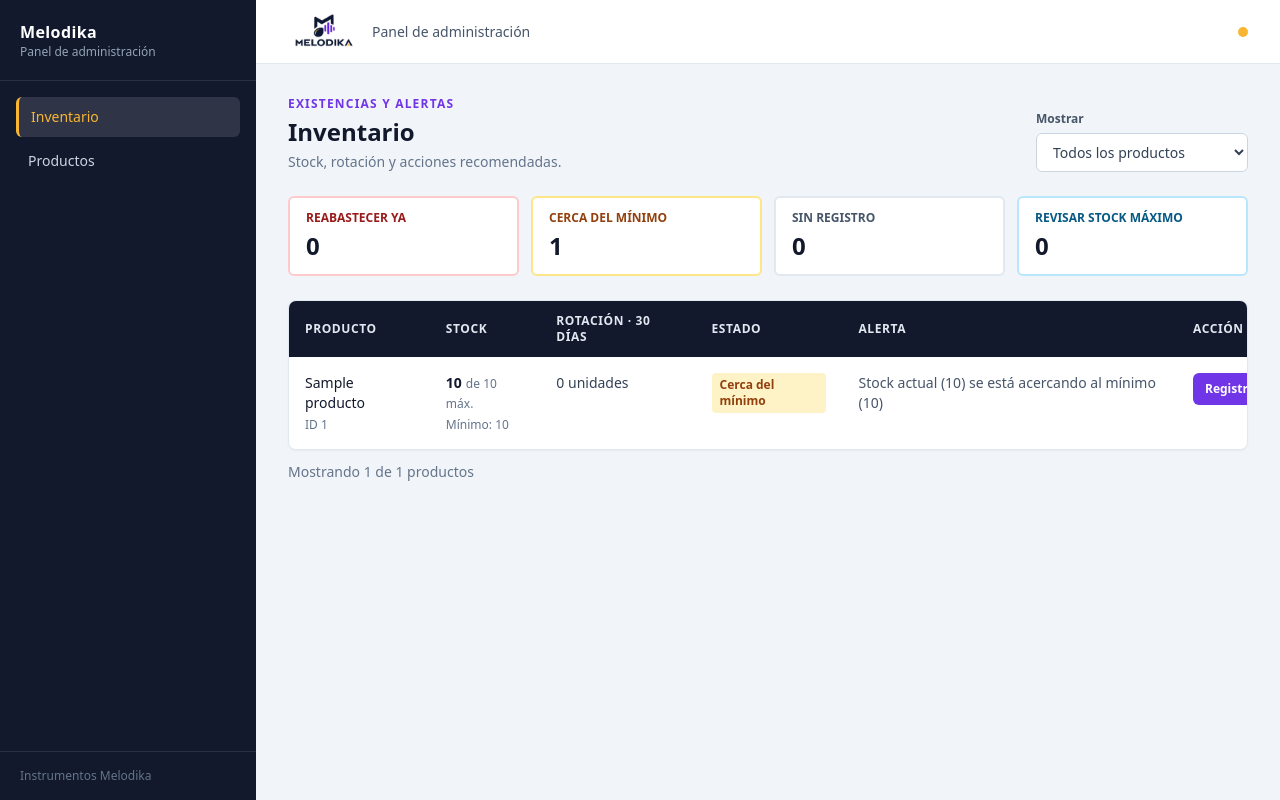
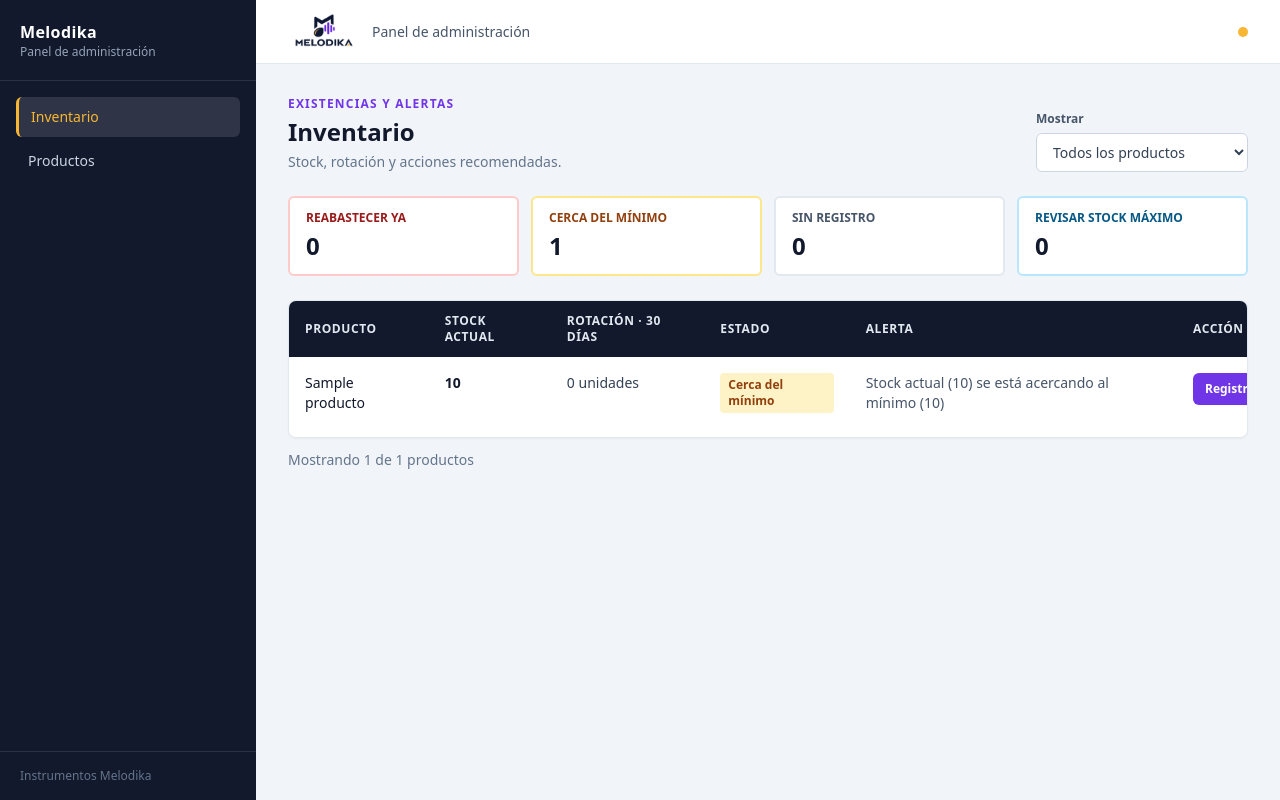
Before and after one commit to LuisAlfred1/sistema-recomendaciones-melodika, a Flask app: page /admin/inventario in a window 1280 px wide. Run offline with Flask 3, Linux system fonts and the light colour scheme; tables that the repository leaves empty hold one stand-in row (values such as "Sample post"); some libraries are stand-ins or nearby versions.

Commit message:
Cambios de UI en inventario

```diff
--- a/static/js/dashboard.js
+++ b/static/js/dashboard.js
@@ -112,16 +112,14 @@ function renderizarInventario() {
             .map((alerta) => `<li>${escaparHTML(alerta.mensaje)}</li>`)
             .join("")}</ul>`
         : `<span class="text-sm text-slate-500">Sin acciones pendientes.</span>`;
-      const stock = producto.inventario
-        ? `<strong class="text-brand-dark">${producto.stock_actual}</strong><span class="ml-1 text-xs text-slate-500">de ${producto.stock_maximo} máx.</span><p class="mt-1 text-xs text-slate-500">Mínimo: ${producto.stock_minimo}</p>`
-        : `<span class="text-sm font-medium text-slate-500">Sin registro</span><p class="mt-1 text-xs text-slate-500">Mínimo: ${producto.stock_minimo} · Máximo: ${producto.stock_maximo}</p>`;
+      const stock = producto.inventario ? `<strong class="text-brand-dark">${producto.stock_actual}</strong>` : `<span class="text-sm font-medium text-slate-500">Sin registro</span>`;
       const accion = producto.inventario
         ? "Registrar entrada"
         : "Registrar stock";
 
       return `
         <tr class="align-top transition hover:bg-slate-50">
-          <td class="px-4 py-4 font-medium text-brand-dark">${escaparHTML(producto.nombre)}<span class="mt-1 block text-xs font-normal text-slate-500">ID ${producto.id_producto}</span></td>
+          <td class="px-4 py-4 font-medium text-brand-dark">${escaparHTML(producto.nombre)}</td>
           <td class="px-4 py-4">${stock}</td>
           <td class="px-4 py-4 text-slate-700">${producto.rotacion_30_dias} unidades</td>
           <td class="px-4 py-4"><span class="inline-flex rounded px-2 py-1 text-xs font-semibold ${estado.clase}">${estado.nombre}</span><div class="mt-2">${etiquetas}</div></td>
--- a/templates/admin/dashboard.html
+++ b/templates/admin/dashboard.html
@@ -101,7 +101,7 @@ endblock %} {% block content %}
     >
       <tr>
         <th class="px-4 py-3 font-semibold">Producto</th>
-        <th class="px-4 py-3 font-semibold">Stock</th>
+        <th class="px-4 py-3 font-semibold">Stock Actual</th>
         <th class="px-4 py-3 font-semibold">Rotación · 30 días</th>
         <th class="px-4 py-3 font-semibold">Estado</th>
         <th class="px-4 py-3 font-semibold">Alerta</th>
@@ -110,7 +110,7 @@ endblock %} {% block content %}
     </thead>
     <tbody id="tabla-inventario" class="divide-y divide-slate-100">
       <tr>
-        <td colspan="6" class="px-4 py-8 text-center text-slate-500">
+        <td colspan="6" class="px-2 py-8 text-center text-slate-500">
           Cargando inventario...
         </td>
       </tr>
```
